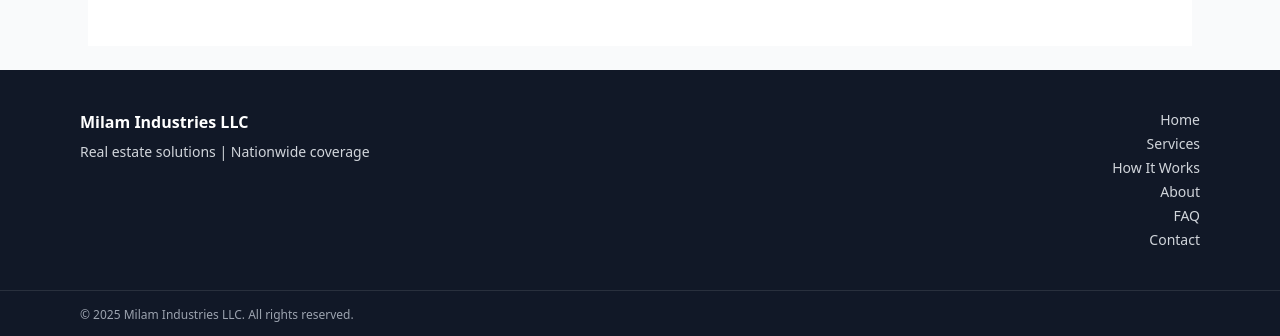
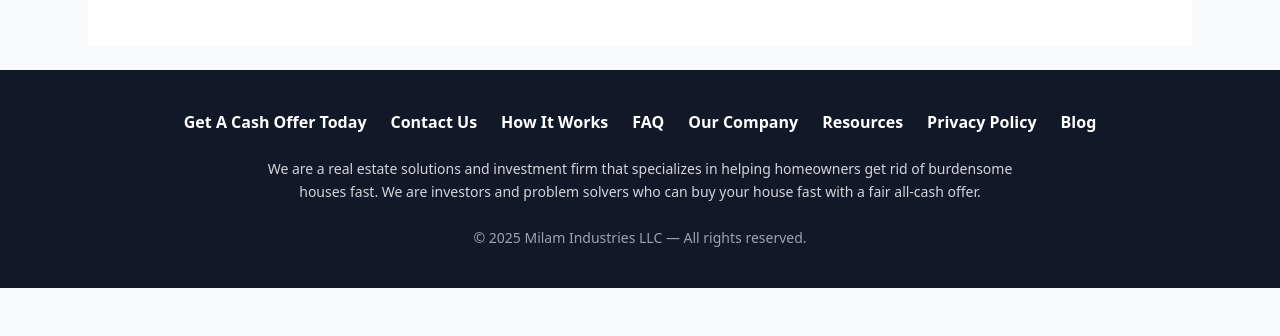
Before and after one commit to milamindustries/milamindustries-site, a Next.js app in the folder milamindustries-site/: page / in a window 1280 px wide. Shown: the part 3998-4334 px from the top of the page. After the commit the page ends 4286 px from the top, so only its background shows below. Built offline with nearby package versions, Linux system fonts and the light colour scheme.

Commit message:
feat(footer): update layout to centered navigation and company description

```diff
--- a/milamindustries-site/app/layout.jsx
+++ b/milamindustries-site/app/layout.jsx
@@ -29,27 +29,28 @@ export default function RootLayout({ children }) {
         {/* Page content */}
         <main className="mx-auto max-w-6xl px-6 pt-8 pb-6">{children}</main>
 
-       <footer className="bg-gray-900 text-gray-300">
-  <div className="max-w-6xl mx-auto px-4 py-10 grid md:grid-cols-2 gap-6">
-    <div>
-      <div className="font-semibold text-white">Milam Industries LLC</div>
-      <p className="text-sm mt-2 max-w-md">
-        Real estate solutions | Nationwide coverage
-      </p>
-    </div>
-    <div className="text-sm md:text-right space-y-1">
-      <a href="/" className="block hover:text-white">Home</a>
-      <a href="/services" className="block hover:text-white">Services</a>
-      <a href="/how-it-works" className="block hover:text-white">How It Works</a>
-      <a href="/about" className="block hover:text-white">About</a>
-      <a href="/faq" className="block hover:text-white">FAQ</a>
-      <a href="/#contact" className="block hover:text-white">Contact</a>
-    </div>
-  </div>
-  <div className="border-t border-white/10">
-    <div className="max-w-6xl mx-auto px-4 py-4 text-xs text-gray-400">
-      © {new Date().getFullYear()} Milam Industries LLC. All rights reserved.
-    </div>
+       <footer className="bg-gray-900 text-gray-100 py-10">
+  <div className="max-w-6xl mx-auto px-6 text-center space-y-6">
+    <nav className="flex flex-wrap justify-center gap-6 font-semibold text-white text-base">
+      <a href="/" className="hover:text-gray-300">Get A Cash Offer Today</a>
+      <a href="#contact" className="hover:text-gray-300">Contact Us</a>
+      <a href="/how-it-works" className="hover:text-gray-300">How It Works</a>
+      <a href="/faq" className="hover:text-gray-300">FAQ</a>
+      <a href="/about" className="hover:text-gray-300">Our Company</a>
+      <a href="/services" className="hover:text-gray-300">Resources</a>
+      <a href="#" className="hover:text-gray-300">Privacy Policy</a>
+      <a href="#" className="hover:text-gray-300">Blog</a>
+    </nav>
+
+    <p className="text-gray-300 text-sm max-w-3xl mx-auto leading-relaxed">
+      We are a real estate solutions and investment firm that specializes in helping homeowners
+      get rid of burdensome houses fast. We are investors and problem solvers who can buy your
+      house fast with a fair all-cash offer.
+    </p>
+
+    <p className="text-gray-400 text-sm mt-4">
+      © {new Date().getFullYear()} Milam Industries LLC — All rights reserved.
+    </p>
   </div>
 </footer>
       </body>
```
